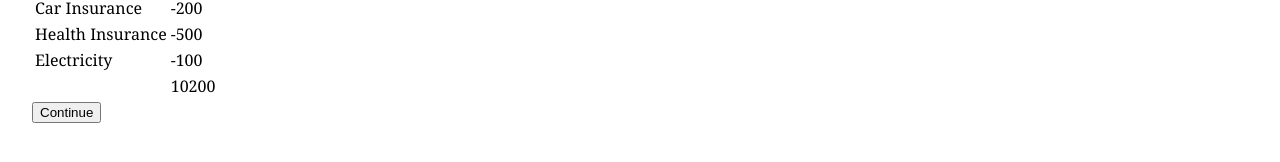
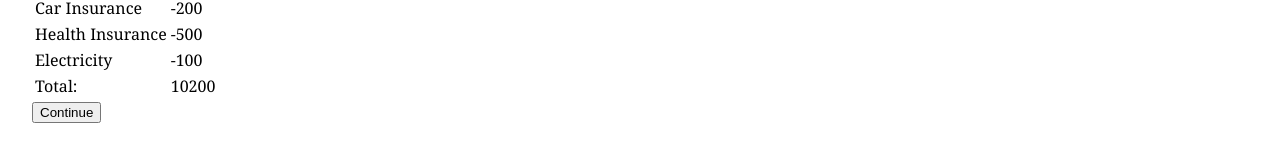
Before and after one commit to JasperCDev/ProjectDailyCheck, a Next.js app: page / in a window 1280 px wide. Shown: the part 260-422 px from the top of the page. Built offline with nearby package versions, Linux system fonts and the light colour scheme.

Commit message:
add total: to footer

```diff
--- a/components/BudgetTable.tsx
+++ b/components/BudgetTable.tsx
@@ -18,6 +18,7 @@ const BudgetTable = (props: Props) => {
           const row = cell.row.original;
           return row.name;
         },
+        Footer: () => "Total: ",
       },
       {
         header: "Amount",
```
